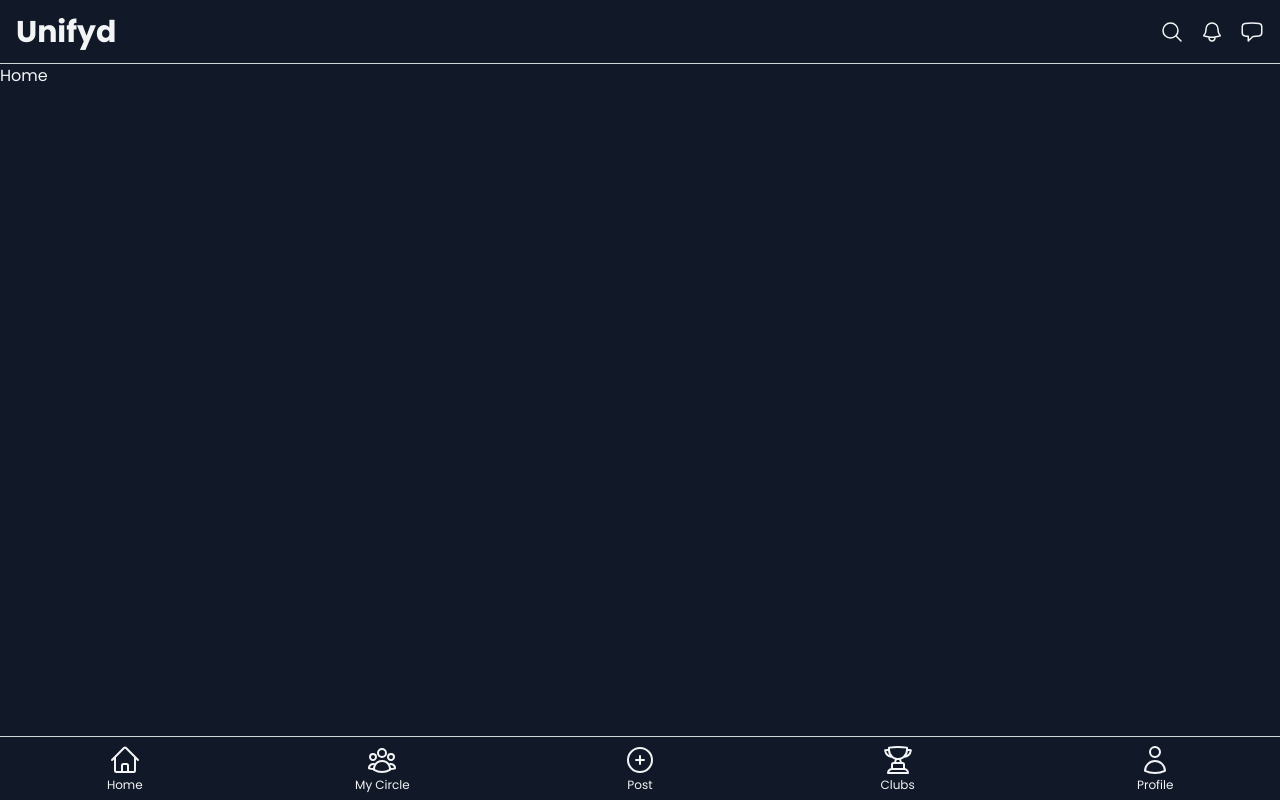
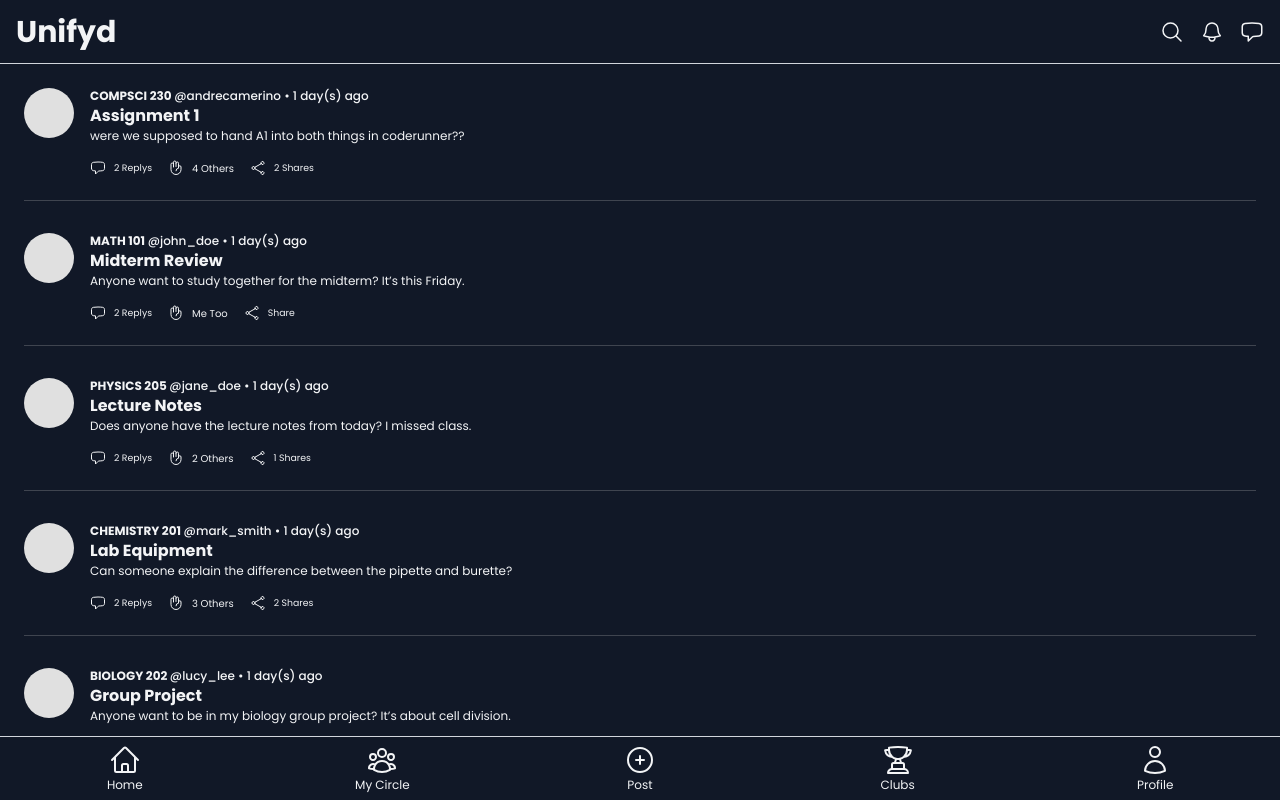
Before and after one commit to andrecamerino/Unifyd, a Next.js app: page / in a window 1280 px wide. Shown: the top 800 px of the page. Built offline with nearby package versions, Linux system fonts and the light colour scheme.

Commit message:
create class post

```diff
--- /dev/null
+++ b/src/Components/ClassPost.tsx
@@ -0,0 +1,58 @@
+import React from "react";
+import Image from "next/image";
+import ReplyButton from "./ReplyButton";
+import MeTooButton from "./MeTooButton";
+import ShareButton from "./ShareButton";
+import calculateTimeSince from "@/utils/calculateTimeSince";
+import { Post } from "@/types/postTypes";
+
+type Props = {
+  post: Post;
+};
+
+const ClassPost = ({ post }: Props) => {
+  return (
+    <div className="w-full h-auto mb-8 border-b-1 border-b-[#b8b8b847] pb-6">
+      <div className="flex gap-4 w-full">
+        <div className="flex-shrink-0">
+          {post.imagePath ? (
+            <Image
+              className="rounded-full"
+              src={post.imagePath || ""}
+              alt={post.imagePath || ""}
+              width={50}
+              height={50}
+            />
+          ) : (
+            <svg width="50" height="50" xmlns="http://www.w3.org/2000/svg">
+              <circle cx="25" cy="25" r="25" fill="#e0e0e0" />
+            </svg>
+          )}
+        </div>
+
+        <div className="flex-grow flex flex-col">
+          <div className="flex justify-between items-center gap-1">
+            <p className="justify-start text-xs font-bold whitespace-nowrap">
+              {post.course} {post.courseNumber}  <span className="text-secondary-text text-xs font-medium">@{post.username} • {" "}
+              {calculateTimeSince({ dateTime: post.createdAt })}</span>
+            </p>
+          </div>
+          <div className="text-base font-bold text-text-Color">
+            {post.title}
+          </div>
+          <div className="text-xs font-normal text-text-Color">
+            {post.content}
+          </div>
+
+          <div className="flex gap-4 mt-4">
+            <ReplyButton replyAmount={post.commentIds.length}/>
+            <MeTooButton meToos={post.meToos}/>
+            <ShareButton shareAmount={post.shares} />
+          </div>
+        </div>
+      </div>
+    </div>
+  );
+};
+
+export default ClassPost;
--- a/src/app/page.tsx
+++ b/src/app/page.tsx
@@ -1,7 +1,10 @@
-import Image from "next/image";
+import ClassPost from "@/Components/ClassPost";
+import postsData from "@/example_data/ClassPosts.json";
 
 export default function Home() {
-  return <>
-  <h1 className="text">Home</h1>
-  </>;
+  return <div className="pt-6 pl-6 pr-6 flex flex-col no-scrollbar">
+  {postsData.map((post) => (
+    <ClassPost key={post.postId} post={post} />
+  ))}
+</div>
 }
```
